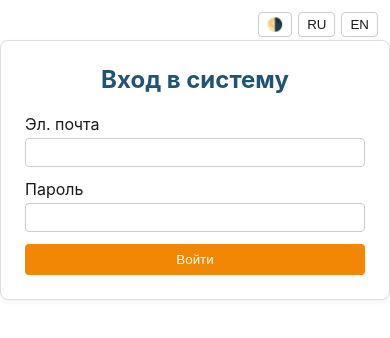
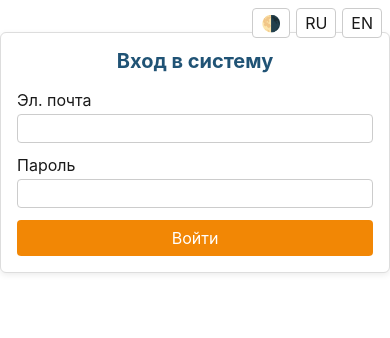
Before and after one commit to SuperCoon666/DiplomaFlow, a website built with Vite: page src/index.html in a window 390 px wide. Built offline with nearby package versions, Linux system fonts and the light colour scheme; no server answers.

Commit message:
Адаптивность

```diff
--- a/src/components/login-form.js
+++ b/src/components/login-form.js
@@ -1,23 +1,23 @@
-// src/components/login-form.js
 import { request } from '@/api/http.js';
 import { t, onLangChange } from '@/i18n';
 
 class LoginForm extends HTMLElement {
   connectedCallback() {
-    this.render();                       // первая отрисовка
-    this.off = onLangChange(() => this.render()); // перерисовать при смене языка
+    this.render();
+    this.unsubscribe = onLangChange(() => this.render());
     this.addEventListener('submit', this.onSubmit);
   }
 
-  disconnectedCallback() {               // уборка слушателей, если элемент удалён
-    this.off?.();
+  disconnectedCallback() {
+    this.unsubscribe?.();
     this.removeEventListener('submit', this.onSubmit);
   }
 
   async render() {
     this.innerHTML = `
-      <form id="form" style="max-width:340px;margin:40px auto;padding:24px;border:1px solid #ddd;border-radius:8px;box-shadow:0 2px 6px rgba(0,0,0,.05)">
-        <h2 style="text-align:center;margin-top:0">${await t('login.title') ?? 'Вход в систему'}</h2>
+      <div class="card container" style="max-width:420px;margin-top:var(--space-l)">
+        <form id="form" novalidate>
+          <h2 style="text-align:center">${await t('login.title') ?? 'Вход в систему'}</h2>
 
           <label>
             ${await t('login.email') ?? 'Эл. почта'}
@@ -29,10 +29,11 @@ class LoginForm extends HTMLElement {
             <input name="password" type="password" required />
           </label>
 
-        <button class="accent" type="submit" style="width:100%">
+          <button class="accent" style="width:100%" type="submit">
             ${await t('login.button') ?? 'Войти'}
           </button>
         </form>
+      </div>
     `;
   }
 
@@ -41,7 +42,7 @@ class LoginForm extends HTMLElement {
     const data = Object.fromEntries(new FormData(e.target));
     try {
       await request('/auth/login', { method: 'POST', body: data });
-      location.href = '/'; // после успешного входа переносим на главную
+      location.href = '/';
     } catch (err) {
       alert('Ошибка входа: ' + err.message);
     }
--- a/src/main.js
+++ b/src/main.js
@@ -5,7 +5,7 @@ import { changeLang } from '@/i18n';
 document.addEventListener('DOMContentLoaded', () => {
   initRouter();
 
-  // панель для переключений языка/темы
+  // панель управления темой/языком
   const panel = document.createElement('div');
   panel.className = 'control-panel';
   panel.innerHTML = `
@@ -16,6 +16,6 @@ document.addEventListener('DOMContentLoaded', () => {
   document.body.append(panel);
 
   panel.querySelector('#theme').onclick = toggleTheme;
-  panel.querySelector('#ru').onclick = () => changeLang('ru');
-  panel.querySelector('#en').onclick = () => changeLang('en');
+  panel.querySelector('#ru').onclick   = () => changeLang('ru');
+  panel.querySelector('#en').onclick   = () => changeLang('en');
 });
--- a/src/pages/dashboard.js
+++ b/src/pages/dashboard.js
@@ -2,6 +2,20 @@ import { t } from '@/i18n';
 
 export default async function showDashboard() {
   document.querySelector('#app').innerHTML = `
-    <h1 style="text-align:center">${await t('dashboard.hello') ?? 'Здравствуйте!'}</h1>
+    <main class="container">
+      <h1>${await t('dashboard.hello') ?? 'Здравствуйте!'}</h1>
+      <section class="grid" id="cards"></section>
+    </main>
   `;
+
+  // временные карточки-заглушки
+  const mock = ['Первая практика', 'Вторая практика', 'Третья практика'];
+  const cards = document.getElementById('cards');
+
+  mock.forEach((title) => {
+    const el = document.createElement('div');
+    el.className = 'card';
+    el.innerHTML = `<h3>${title}</h3><p>Краткое описание работы.</p>`;
+    cards.append(el);
+  });
 }
--- a/src/pages/login.js
+++ b/src/pages/login.js
@@ -2,8 +2,6 @@ import '@/components/login-form.js';
 
 export default function showLogin() {
   document.querySelector('#app').innerHTML = `
-    <section style="max-width:420px;margin:2rem auto">
-      <login-form></login-form>
-    </section>
+    <login-form></login-form>
   `;
 }
--- a/src/styles/global.css
+++ b/src/styles/global.css
@@ -1,22 +1,28 @@
-/* src/styles/global.css */
+/* ---------- Цветовая схема и базовые переменные ---------- */
+:root {
+  /* фирменные цвета */
+  --primary: #205375;      /* тёмно-синий */
+  --accent:  #f28705;      /* нежно-оранжевый */
 
-:root {
-  --bg-light: #ffffff;
-  --fg-light: #1a1a1a;
-  --bg-dark: #1e1e1e;
-  --fg-dark: #e1e1e1;
-  --accent: #f28705;     /* оранжевый */
-  --primary: #205375;    /* тёмно-синий */
+  /* светлая тема по умолчанию */
+  --bg: #ffffff;
+  --fg: #1a1a1a;
+
+  /* размеры / отступы */
+  --space-s: 8px;
+  --space-m: 16px;
+  --space-l: 32px;
+  --radius : 6px;
+  --shadow : 0 2px 6px rgba(0,0,0,.08);
 }
 
-html[data-theme='light'] {
-  --bg: var(--bg-light);
-  --fg: var(--fg-light);
+html[data-theme='dark'] {
+  --bg: #1e1e1e;
+  --fg: #e1e1e1;
 }
-html[data-theme='dark'] {
-  --bg: var(--bg-dark);
-  --fg: var(--fg-dark);
-}
+
+/* ---------- Базовые стили ---------- */
+* { box-sizing: border-box; }
 
 body {
   margin: 0;
@@ -25,45 +31,63 @@ body {
   color: var(--fg);
 }
 
-h1, h2 {
-  color: var(--primary);
+/* заголовки */
+h1, h2, h3 { color: var(--primary); margin-top: 0; }
+
+/* контейнер для центрирования контента */
+.container {
+  max-width: 960px;
+  margin-inline: auto;
+  padding-inline: var(--space-m);
 }
+
+/* карточка-оболочка */
+.card {
+  background: var(--bg);
+  border: 1px solid #ddd;
+  border-radius: var(--radius);
+  box-shadow: var(--shadow);
+  padding: var(--space-l);
+}
+
+/* сетка для любых карточек */
+.grid {
+  display: grid;
+  grid-template-columns: repeat(auto-fit, minmax(280px, 1fr));
+  gap: clamp(12px, 2vw, 24px);
+}
+
+/* стили элементов формы */
+label { display: flex; flex-direction: column; gap: 4px; margin-bottom: 12px; }
+input  { padding: 6px 8px; border: 1px solid #ccc; border-radius: 4px; width: 100%; }
+button { font: inherit; cursor: pointer; border-radius: 4px; }
 
 button.accent {
   background: var(--accent);
   color: #fff;
   border: none;
   padding: 8px 16px;
-  border-radius: 4px;
-  cursor: pointer;
 }
 
-input {
-  padding: 6px 8px;
-  border: 1px solid #ccc;
-  border-radius: 4px;
-}
-
-label {
-  display: flex;
-  flex-direction: column;
-  gap: 4px;
-  margin-bottom: 12px;
-}
-
+/* ---------- Панель переключения темы/языка ---------- */
 .control-panel {
   position: fixed;
-  top: 12px;
-  right: 12px;
+  top: var(--space-s);
+  right: var(--space-s);
   display: flex;
   gap: 6px;
   z-index: 1000;
 }
+
 .control-panel button {
   border: 1px solid #ccc;
   background: var(--bg);
   color: var(--fg);
   padding: 4px 8px;
-  border-radius: 4px;
-  cursor: pointer;
 }
+
+/* ---------- Мини-адаптация для узких экранов ---------- */
+@media (max-width: 480px) {
+  h1, h2 { font-size: 1.25rem; }
+  .card { padding: var(--space-m); }
+}
```
Also changed, not shown: src/i18n/en.json (indentation only), src/i18n/ru.json (indentation only). Lines whose indentation alone changed are shown as unchanged.
